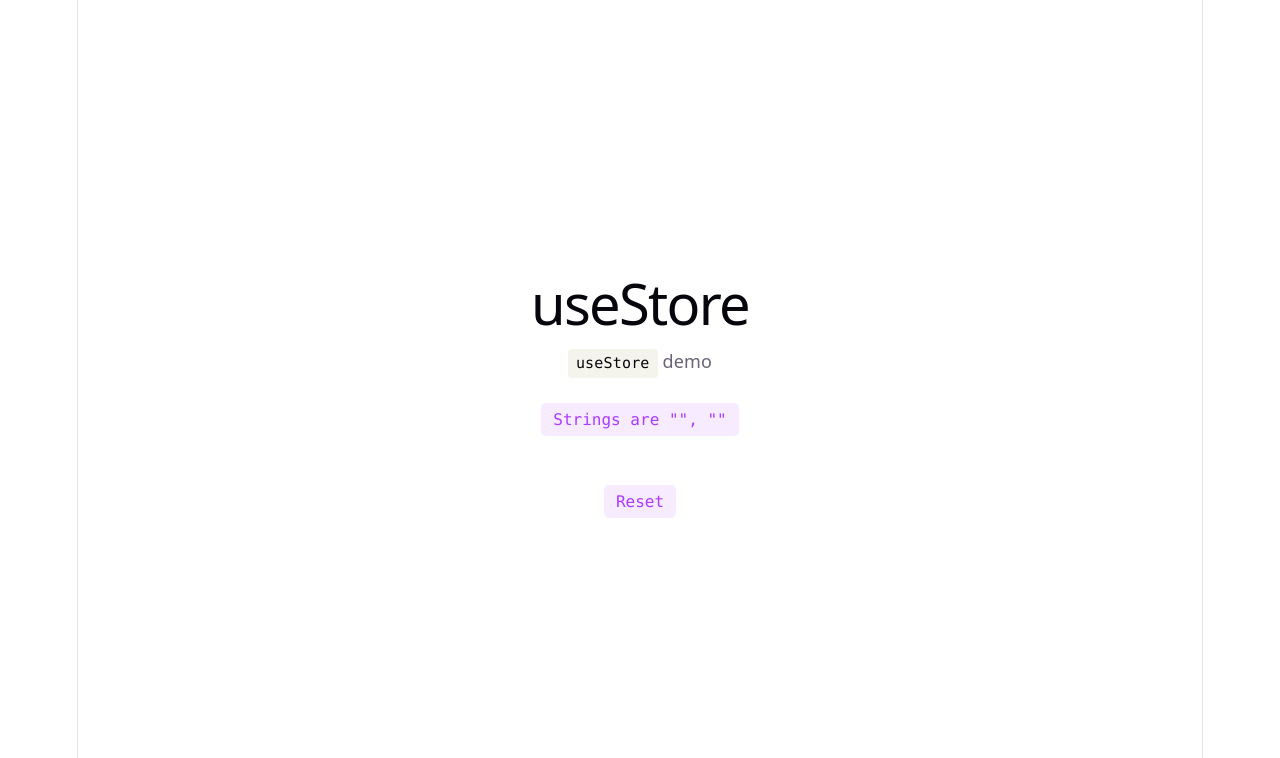
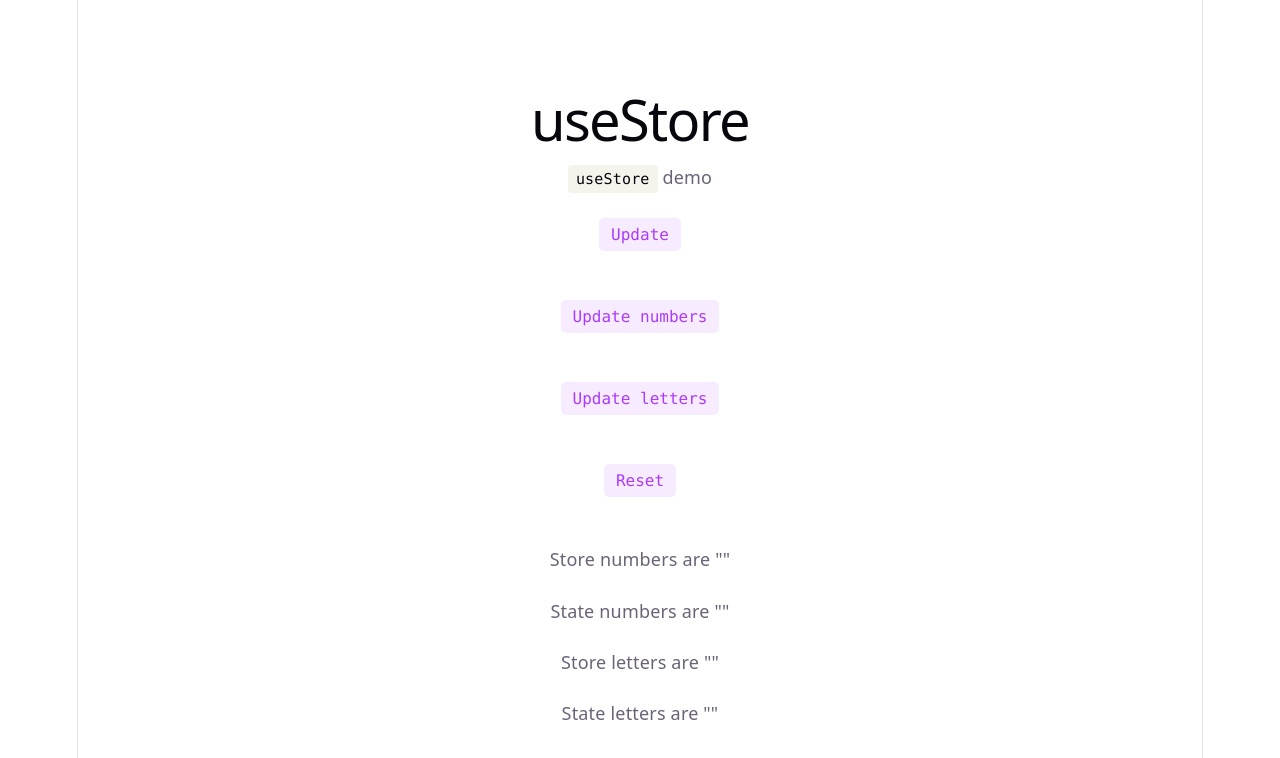
Before and after one commit to zeorin/react-store, a React (Vite) app: page / in a window 1280 px wide. Shown: the top 758 px of the page. Built offline with nearby package versions, Linux system fonts and the light colour scheme.

Commit message:
feat: add `selector` & `isEqual` arguments

```diff
--- a/package.json
+++ b/package.json
@@ -12,6 +12,7 @@
   "dependencies": {
     "react": "^19.2.8",
     "react-dom": "^19.2.8",
+    "remeda": "^2.50.0",
     "tiny-invariant": "^1.3.3"
   },
   "devDependencies": {
--- a/src/App.tsx
+++ b/src/App.tsx
@@ -1,41 +1,51 @@
-import { useDeferredValue, useEffect, useState, useTransition, type SetStateAction } from 'react'
+import { useCallback, useReducer, useState, useTransition, type SetStateAction } from 'react'
 import './App.css'
-import { createStore } from './store'
-import { useStore } from './useStore'
+import { basicStateReducer, createStore } from './store'
+import { StoreContext } from './StoreContext'
+import { StoreNumbers } from './StoreNumbers'
+import { StoreLetters } from './StoreLetters'
 
-function sleep(ms: number) {
-  const startTime = performance.now()
-  while (performance.now() - startTime < ms) {
-    // Do nothing
-  }
+export type State = {
+	numbers: string[]
+	letters: string[]
 }
 
-function basicStateReducer<S>(state: S, action: SetStateAction<S>): S {
-  return typeof action === 'function' ? (action as Extract<SetStateAction<S>, (...args: unknown[]) => never>)(state) : action;
+const initialState: State = {
+	numbers: [],
+	letters: []
+}
+
+function concatNumber(x: string) {
+	return (state: State): State => ({ ...state, numbers: state.numbers.concat(x) })
+}
+
+function concatLetter(x: string) {
+	return (state: State): State => ({ ...state, letters: state.letters.concat(x) })
+}
+
+function delayed<T>(fn: () => T, ms?: number): Promise<T> {
+	return new Promise<T>((resolve, reject) => {
+		setTimeout(() => {
+			try {
+				resolve(fn())
+			} catch (error) {
+				reject(error)
+			}
+		}, ms)
+	})
 }
 
 function App() {
-  const [store] = useState(() => createStore(basicStateReducer<string>, ''))
+	const [state, setState] = useReducer(basicStateReducer<State>, initialState)
 
-  const [stateString, setState] = useState('')
-  const storeString = useStore(store)
+	const [store] = useState(() => createStore(basicStateReducer<State>, initialState))
 
 	const [, startTransition] = useTransition()
 
-  const deferredStoreString = useDeferredValue(storeString)
-
-  useEffect(() => {
-	console.log(
-	  'deferredStoreString === store.getState(): %o %s %s',
-	  deferredStoreString === store.getState(),
-	  deferredStoreString,
-	  store.getState()
-	)
-  }, [store, deferredStoreString])
-
-  if (stateString !== "") {
-	sleep(300)
-  }
+	const dispatch = useCallback((action: SetStateAction<State>) => {
+		setState(action)
+		store.dispatch(action)
+	}, [store])
 
 	return (
 		<>
@@ -49,39 +59,101 @@ function App() {
 				<button
 					type="button"
 					className="counter"
-          onClick={() => {
-			setState(str => str + "A")
-			store.dispatch(str => str + "A")
-
+					onClick={async () => {
+						dispatch(concatNumber("1"))
 						startTransition(() => {
-				setState(str => str + "B")
-				store.dispatch(str => str + "B")
+							dispatch(concatLetter("A"))
 						})
-
-			setState(str => str + "C")
-			store.dispatch(str => str + "C")
-
+						await delayed(() => {
+							dispatch(concatLetter("B"))
 							startTransition(() => {
-				setState(str => str + "D")
-				store.dispatch(str => str + "D")
+								dispatch(concatNumber("2"))
 							})
-
-			setState(str => str + "E")
-			store.dispatch(str => str + "E")
+						}, 300)
+						await delayed(() => {
+							dispatch(concatNumber("3"))
+							startTransition(() => {
+								dispatch(concatLetter("C"))
+							})
+						}, 300)
+						await delayed(() => {
+							dispatch(concatLetter("D"))
+							startTransition(() => {
+								dispatch(concatNumber("4"))
+							})
+						}, 300)
+						await delayed(() => {
+							dispatch(concatNumber("5"))
+							startTransition(() => {
+								dispatch(concatLetter("E"))
+							})
+						}, 300)
 					}}
 				>
-          Strings are "{stateString}", "{storeString}"
+					Update
+				</button>
+				<button
+					type="button"
+					className="counter"
+					onClick={async () => {
+						dispatch(concatNumber("1"))
+						startTransition(() => {
+							dispatch(concatNumber("2"))
+						})
+						await delayed(() => {
+							dispatch(concatNumber("3"))
+							startTransition(() => {
+								dispatch(concatNumber("4"))
+							})
+						}, 300)
+						await delayed(() => {
+							dispatch(concatNumber("5"))
+						}, 300)
+					}}
+				>
+					Update numbers
+				</button>
+				<button
+					type="button"
+					className="counter"
+					onClick={async () => {
+						dispatch(concatLetter("A"))
+						startTransition(() => {
+							dispatch(concatLetter("B"))
+						})
+						await delayed(() => {
+							dispatch(concatLetter("C"))
+							startTransition(() => {
+								dispatch(concatLetter("D"))
+							})
+						}, 300)
+						await delayed(() => {
+							dispatch(concatLetter("E"))
+						}, 300)
+					}}
+				>
+					Update letters
 				</button>
 				<button
 					type="button"
 					className="counter"
 					onClick={() => {
-			setState("")
-			store.dispatch("")
+						setState(initialState)
+						store.dispatch(initialState)
 					}}
 				>
 					Reset
 				</button>
+				<StoreContext value={store}>
+					<StoreNumbers />
+					<p>
+						State numbers are "{state.numbers.join('')}"
+					</p>
+					<StoreLetters />
+					<p>
+						State letters are "{state.letters.join('')}"
+					</p>
+				</StoreContext>
 			</section>
 		</>
 	)
--- /dev/null
+++ b/src/StoreContext.tsx
@@ -0,0 +1,6 @@
+import { createContext, type SetStateAction } from "react";
+import type { State } from "./App";
+import type { Store } from "./store";
+
+export const StoreContext = createContext<Store<State, SetStateAction<State>> | null>(null)
+StoreContext.displayName = "StoreContext"
--- /dev/null
+++ b/src/StoreLetters.tsx
@@ -0,0 +1,22 @@
+import { memo, use } from "react"
+import { StoreContext } from "./StoreContext"
+import invariant from "tiny-invariant"
+import { useStore } from "./useStore"
+import type { State } from "./App"
+import { isShallowEqual } from "remeda"
+
+function selectLetters(state: State) { return state.letters }
+
+export const StoreLetters = memo(function StoreLetters() {
+	const store = use(StoreContext)
+
+	invariant(store)
+
+	const letters = useStore(store, selectLetters, isShallowEqual)
+
+	return (
+		<p>
+			Store letters are "{letters.join('')}"
+		</p>
+	)
+})
--- /dev/null
+++ b/src/StoreNumbers.tsx
@@ -0,0 +1,22 @@
+import { memo, use } from "react"
+import { StoreContext } from "./StoreContext"
+import invariant from "tiny-invariant"
+import { useStore } from "./useStore"
+import type { State } from "./App"
+import { isShallowEqual } from "remeda"
+
+function selectNumbers(state: State) { return state.numbers }
+
+export const StoreNumbers = memo(function StoreNumbers() {
+	const store = use(StoreContext)
+
+	invariant(store)
+
+	const numbers = useStore(store, selectNumbers, isShallowEqual)
+
+	return (
+		<p>
+			Store numbers are "{numbers.join('')}"
+		</p>
+	)
+})
--- a/src/store.ts
+++ b/src/store.ts
@@ -1,12 +1,14 @@
-import type { Dispatch } from "react"
+import type { Dispatch, SetStateAction } from "react"
 
-type Listener<A> = (action: A) => void
+export function basicStateReducer<S>(state: S, action: SetStateAction<S>): S {
+  return typeof action === 'function' ? (action as Extract<SetStateAction<S>, (...args: unknown[]) => never>)(state) : action;
+}
 
 export interface Store<S, A> {
   dispatch: Dispatch<A>,
   reducer: (prevState: S, action: A) => S,
   getState: () => S
-  subscribe: (listener: Listener<A>) => () => void
+  subscribe: (listener: (action: A) => void) => () => void
 }
 
 export function createStore<S, A>(
@@ -26,7 +28,7 @@ export function createStore<S, I, A>(
 	init?: (i: I) => S,
 ) {
   let state: S
-  const listeners: Set<Listener<A>> = new Set()
+  const listeners: Set<(action: A) => void> = new Set()
 
   const dispatch: Store<S, A>['dispatch'] = (action) => {
     const nextState = reducer(state, action)
--- a/src/useStore.ts
+++ b/src/useStore.ts
@@ -1,30 +1,32 @@
 /* eslint-disable react-hooks/immutability */
 /* eslint-disable react-hooks/refs */
-import { useEffect, useReducer, useRef } from "react";
+import { useDebugValue, useEffect, useReducer, useRef } from "react";
 import type { Store } from "./store";
 import invariant from "tiny-invariant";
 
-type Update<S, A> = {
+type Update<S, A, T> = {
 	action: A,
 	eagerState: S,
+	eagerSelection: T,
 	processed: boolean
-	next: Update<S, A>,
+	next: Update<S, A, T>,
 };
 
-type UpdateQueue<S, A> = {
-	pending: Update<S, A> | null,
-	dispatch: ((update: Update<S, A>) => void),
+type UpdateQueue<S, A, T> = {
+	pending: Update<S, A, T> | null,
+	dispatch: ((update: Update<S, A, T>) => void),
 };
 
-type Hook<S, A> = {
+type Hook<S, A, T> = {
 	baseState: S,
-	baseQueue: Update<S, A> | null,
-	queue: UpdateQueue<S, A>,
+	baseSelection: T,
+	baseQueue: Update<S, A, T> | null,
+	queue: UpdateQueue<S, A, T>,
 };
 
-function enqueueUpdate<S, A>(
-	queue: UpdateQueue<S, A>,
-	update: Update<S, A>
+function enqueueUpdate<S, A, T>(
+	queue: UpdateQueue<S, A, T>,
+	update: Update<S, A, T>
 ): void {
 	const pending = queue.pending
 	if (pending === null) {
@@ -37,11 +39,15 @@ function enqueueUpdate<S, A>(
 	queue.pending = update;
 }
 
-function dispatchReducerUpdate<S, A>(
-	queue: UpdateQueue<S, A>,
-	update: Update<S, A>
+function dispatchReducerUpdate<S, A, T>(
+	queue: UpdateQueue<S, A, T>,
+	update: Update<S, A, T>
 ): void {
 	enqueueUpdate(queue, update);
+}
+
+function identity<T>(x: T): T {
+	return x
 }
 
 /**
@@ -50,21 +56,27 @@ function dispatchReducerUpdate<S, A>(
  * We can inspect how it's doing it by keeping track of what it has processed
  * and what it hasn't.
  */
-export function useStore<S, A>(store: Store<S, A>): S {
-	const hookRef = useRef<Hook<S, A>>(null!)
+export function useStore<S, A, T = S>(
+	store: Store<S, A>,
+	selector: ((state: S) => T) = identity as never,
+	isEqual: ((a: T, b: T) => boolean) = Object.is
+): T {
+	const hookRef = useRef<Hook<S, A, T>>(null!)
 
 	if (hookRef.current === null) {
 		const initialState = store.getState()
+		const initialSelection = selector(initialState)
 
-		const queue: UpdateQueue<S, A> = {
+		const queue: UpdateQueue<S, A, T> = {
 			pending: null,
 			dispatch: null!,
 		};
 
-		queue.dispatch = (dispatchReducerUpdate<S, A>).bind(null, queue)
+		queue.dispatch = (dispatchReducerUpdate<S, A, T>).bind(null, queue)
 
 		hookRef.current = {
 			baseState: initialState,
+			baseSelection: initialSelection,
 			baseQueue: null,
 			queue,
 		}
@@ -94,10 +106,13 @@ export function useStore<S, A>(store: Store<S, A>): S {
 	}
 
 	const baseState = hook.baseState;
+	const baseSelection = hook.baseSelection;
 
 	let newState = baseState;
+	let newSelection = baseSelection;
 
 	let newBaseState = baseState;
+	let newBaseSelection = baseSelection;
 	let newBaseQueueFirst = baseQueue?.next ?? null;
 	let newBaseQueueLast = baseQueue;
 
@@ -110,55 +125,97 @@ export function useStore<S, A>(store: Store<S, A>): S {
 		} while (cursor !== baseQueue.next)
 	}
 
-	const [state, dispatch] = useReducer((prevState: S, update: Update<S, A>) => {
+	let prevState = newState;
+
+	const [state, dispatch] = useReducer((prevSelection: T, update: Update<S, A, T>) => {
 		// If the reducer is being run, it means that there	is a queue of updates to
 		// be processed.
 		invariant(baseQueue !== null, 'Expected baseQueue to have unprocessed updates')
 
+		// React checks whether the reducer is pure by running it twice in strict
+		// mode in dev, per update.
+		// Our reducer isn't pure, but it ought to be at least idempotent
+		if (prevSelection === newSelection) {
+			prevState = newState
+		}
+
 		// check whether any updates have been skipped
 		let skippedUpdates = false
 		let cursor = baseQueue.next
-		do {
+		while (cursor !== update && !skippedUpdates) {
 			if (!cursor.processed) {
 				skippedUpdates = true
 			}
 			cursor = cursor.next
-		} while (cursor !== baseQueue.next && !skippedUpdates)
+		}
 
 		if (!skippedUpdates) {
 			// If there haven't been any skipped updates, it means we can use the
 			// store's state at the time of the update directly, and it also means we
 			// need to shift the base queue.
 			newState = newBaseState = update.eagerState
-			newBaseQueueFirst = update.next
+			if (!isEqual(newBaseSelection, update.eagerSelection)) {
+				newBaseSelection = update.eagerSelection
+			}
+			if (!isEqual(newSelection, update.eagerSelection)) {
+				newSelection = update.eagerSelection
+			}
 
 			if (update === baseQueue) {
 				// This update was the last one in the queue, all updates have been
 				// flushed.
+				newBaseQueueFirst = null
 				newBaseQueueLast = null
+			} else {
+				newBaseQueueFirst = update.next
 			}
 		} else {
 			newState = store.reducer(prevState, update.action)
+			const selection = selector(newState)
+			if (!isEqual(newSelection, selection)) {
+				newSelection = selection
+			}
 		}
 
 		update.processed = true
 
-		return newState
-	}, store.getState())
+		return newSelection
+	}, selector(store.getState()))
 
 	useEffect(() => {
+		// the selector might have changed,
+		// re-compute the selections on the queues
+		const baseQueue = hookRef.current.baseQueue
+		const pendingQueue = hookRef.current.queue.pending
+		for (const queue of [baseQueue, pendingQueue]) {
+			if (queue === null) continue
+			let cursor = queue.next
+			do {
+				const selection = selector(cursor.eagerState)
+				if (!isEqual(cursor.eagerSelection, selection)) {
+					cursor.eagerSelection = selection
+				}
+				cursor = cursor.next
+			} while (cursor !== queue.next)
+		}
+
+		// TODO: handle updates dispatched after mount but before subscription
+		// TODO: trigger a refresh if the selections have changed
+
 		return store.subscribe((action) => {
 			const state = store.getState()
-			const update: Update<S, A> = {
+			const selection = selector(state)
+			const update: Update<S, A, T> = {
 				action,
 				eagerState: state,
+				eagerSelection: selection,
 				processed: false,
 				next: null!
 			}
 			hookRef.current.queue.dispatch(update)
 			dispatch(update)
 		})
-	}, [store])
+	}, [store, selector, isEqual])
 
 	if (newBaseQueueLast !== null) {
 		invariant(newBaseQueueFirst !== null, "Expected newBaseQueueFirst to be set")
@@ -166,7 +223,10 @@ export function useStore<S, A>(store: Store<S, A>): S {
 	}
 
 	hook.baseState = newBaseState;
+	hook.baseSelection = newBaseSelection;
 	hook.baseQueue = newBaseQueueLast;
+
+	useDebugValue(state)
 
 	return state
 }
```
Also changed, not shown: 1 other file (tests, documents, lock files or other folders). Lines whose indentation alone changed are shown as unchanged.
